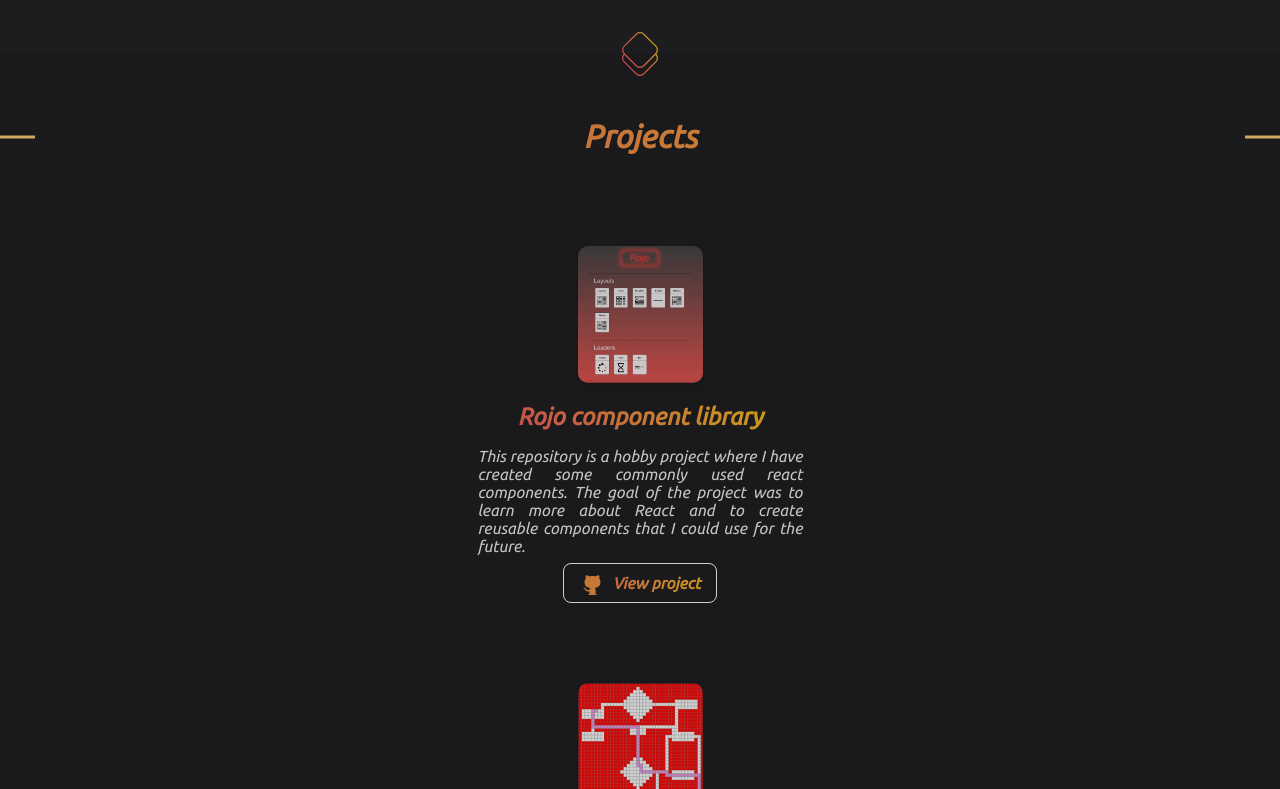
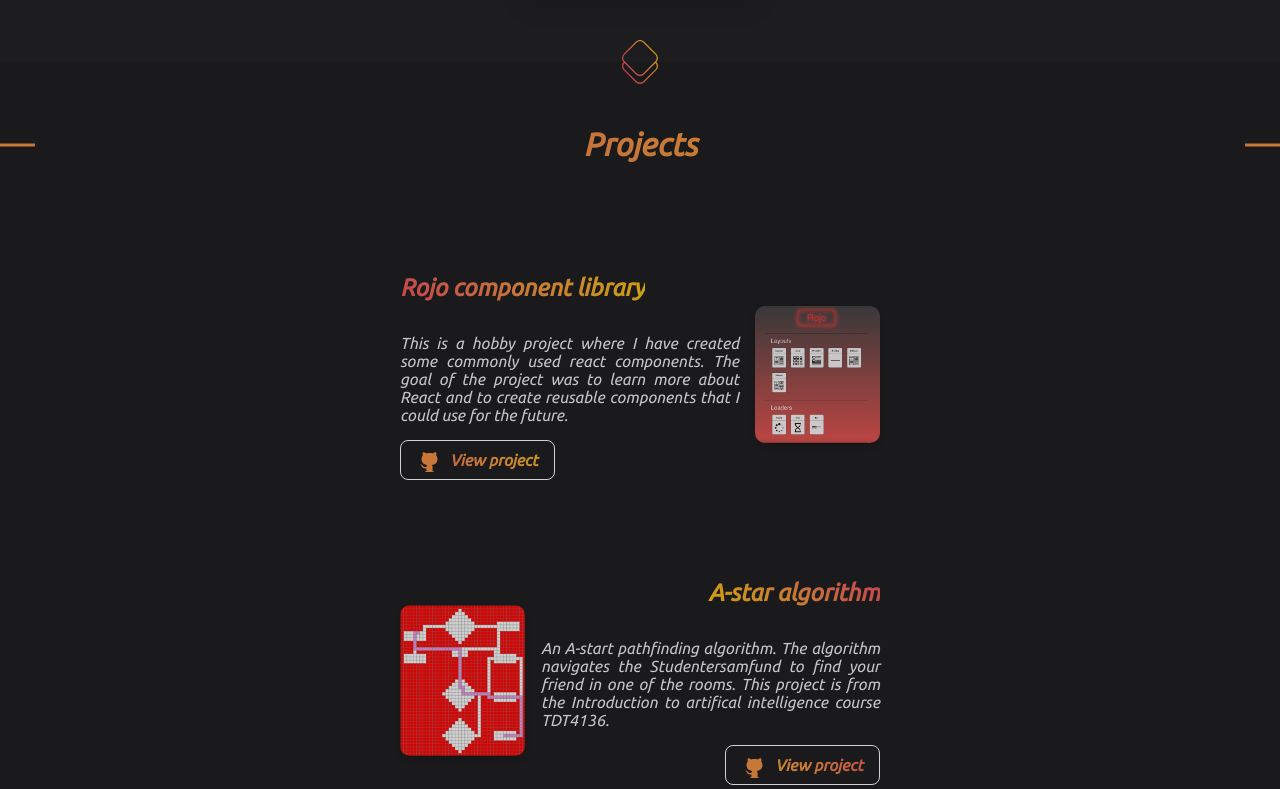
Before and after one commit to rojahno/Portfolio, a React (Create React App) app: page / in a window 1280 px wide. Shown: the part 2011-2800 px from the top of the page. Built offline with nearby package versions, Linux system fonts and the light colour scheme.

Commit message:
Added @media for scaling

```diff
--- a/src/App.css
+++ b/src/App.css
@@ -20,7 +20,7 @@ a {
 p {
     overflow-wrap: break-word;
     text-align: justify;
-    margin-bottom: 0.5rem;
+    /* margin-bottom: 0.5rem; */
     font-size: 1rem;
 }
 button:hover {
--- a/src/components/profile/Profile.css
+++ b/src/components/profile/Profile.css
@@ -1,6 +1,6 @@
 .profile {
     position: absolute;
-    top: 48%;
+    top: 50%;
     left: 50%;
     transform: translate(-50%, -50%);
     padding: 2em;
@@ -57,6 +57,7 @@
 }
 
 .profile-name {
+    margin: 0;
     gap: 1em;
     margin-left: 1em;
     font-size: 1.3em;
@@ -107,3 +108,9 @@
     -moz-text-fill-color: transparent;
     cursor: pointer;
 }
+
+@media only screen and (min-width: 480px) {
+    .profile-name {
+        font-size: 2em;
+    }
+}
--- a/src/components/projects/Projects.css
+++ b/src/components/projects/Projects.css
@@ -33,6 +33,7 @@
 }
 
 .project-image {
+    margin-top: 1em;
     width: 125px;
     border-radius: 10px;
 
@@ -41,11 +42,13 @@
     box-shadow: 0 4px 8px 0 rgba(0, 0, 0, 0.2);
 }
 .gihub-button {
+    justify-self: center;
     display: flex;
     flex-direction: row;
     justify-content: center;
     align-items: center;
     height: 2.5em;
+    /* width: 10em; */
     border-radius: 0.5em;
     border: solid 1px #fff;
     background-color: #fff;
@@ -62,8 +65,44 @@
     cursor: pointer;
     padding: 1em;
 }
+
+.project-content-container {
+    width: 100%;
+    display: flex;
+    flex-direction: column;
+    justify-content: center;
+    align-items: center;
+}
 .github-icon {
     width: 25px;
     height: 25px;
     margin-right: 0.5rem;
 }
+
+@media only screen and (min-width: 480px) {
+    .project-container {
+        max-width: 480px;
+    }
+    .project {
+        flex-direction: row;
+        justify-content: flex-start;
+        gap: 1em;
+    }
+    .project-content-container {
+        flex-direction: column;
+        justify-content: center;
+        align-items: flex-start;
+    }
+    .project:nth-child(odd) {
+        flex-direction: row-reverse;
+    }
+    .project:nth-child(even) .project-content-container .project-title {
+        background-image: linear-gradient(45deg, #fdc70c, #f3903f, #f14d5c);
+    }
+    .project:nth-child(even) .project-content-container .gihub-button {
+        background-image: linear-gradient(45deg, #fdc70c, #f3903f, #f14d5c);
+    }
+    .project:nth-child(even) .project-content-container {
+        align-items: flex-end;
+    }
+}
--- a/src/components/projects/Projects.tsx
+++ b/src/components/projects/Projects.tsx
@@ -6,7 +6,7 @@ import bachelor from "../../assets/bachelor.png";
 import github from "../../assets/github.svg";
 
 const rojoText =
-    "This repository is a hobby project where I have created some commonly used " +
+    "This is a hobby project where I have created some commonly used " +
     "react components. The goal of the project was to learn more about React and to " +
     "create reusable components that I could use for the future.";
 const aStarText =
@@ -15,7 +15,7 @@ const aStarText =
     "to artifical intelligence course TDT4136.";
 
 const bachelorText =
-    "This Project was created as a Bachelor Thesis at Norwegian University of Science " +
+    "This project was created as a Bachelor Thesis at Norwegian University of Science " +
     "and Technology in Ålesund. The aim of the project was to give patients with ALS a way " +
     "to perform simple tasks and communicate with the people around them using the Emotiv Epoc X Headset";
 
@@ -24,38 +24,50 @@ export const Projects = () => {
         <div className="project-container">
             <div className="project">
                 <img className="project-image" src={rojo} alt="rojo component library" />
-                <div>
+                <div className="project-content-container">
                     <h2 className="project-title">Rojo component library</h2>
                     <p className="project-text">{rojoText}</p>
+                    <a
+                        href="https://github.com/rojahno/Rojos"
+                        target="_blank"
+                        rel="noreferrer"
+                        className="gihub-button">
+                        <img className="github-icon" src={github} alt="github icon" />
+                        View project
+                    </a>
                 </div>
-                <a href="https://github.com/rojahno/Rojos" target="_blank" className="gihub-button">
-                    <img className="github-icon" src={github} alt="github icon" />
-                    View project
-                </a>
             </div>
 
             <div className="project">
                 <img className="project-image" src={aStar} alt="a star algorithm" />
-                <div>
-                    <h2 className="project-title">A-star</h2>
+                <div className="project-content-container">
+                    <h2 className="project-title">A-star algorithm</h2>
                     <p className="project-text">{aStarText}</p>
+                    <a
+                        href="https://github.com/rojahno/a-star-pathfinding"
+                        target="_blank"
+                        rel="noreferrer"
+                        className="gihub-button">
+                        <img className="github-icon" src={github} alt="github icon" />
+                        {"View project"}
+                    </a>
                 </div>
-                <a href="https://github.com/rojahno/a-star-pathfinding" target="_blank" className="gihub-button">
-                    <img className="github-icon" src={github} alt="github icon" />
-                    View project
-                </a>
             </div>
 
             <div className="project">
                 <img className="project-image" src={bachelor} alt="bachelor raport cover" />
-                <div>
+                <div className="project-content-container">
                     <h2 className="project-title">EEG for ALS Bachelor Thesis</h2>
                     <p className="project-text">{bachelorText}</p>
+                    <a
+                        href="https://github.com/rojahno/Enabled-desktop"
+                        target="_blank"
+                        rel="noreferrer"
+                        className="gihub-button">
+                        <img className="github-icon" src={github} alt="github icon" />
+                        {"View project"}
+                    </a>
                 </div>
-                <a href="https://github.com/rojahno/Enabled-desktop" target="_blank" className="gihub-button">
-                    <img className="github-icon" src={github} alt="github icon" />
-                    View project
-                </a>
             </div>
         </div>
     );
--- a/src/components/title/SectionTitle.css
+++ b/src/components/title/SectionTitle.css
@@ -21,7 +21,7 @@
     right: 0px;
     top: 50%;
     transform: translate(0px, -50%);
-    background-color: rgb(255, 204, 115);
+    background-color: #f3903f;
     height: 3px;
     width: 35px;
 }
@@ -34,7 +34,7 @@
     right: auto;
     top: 50%;
     transform: translate(0px, -50%);
-    background-color: rgb(255, 204, 115);
+    background-color: #f3903f;
     height: 3px;
     width: 35px;
 }
```
